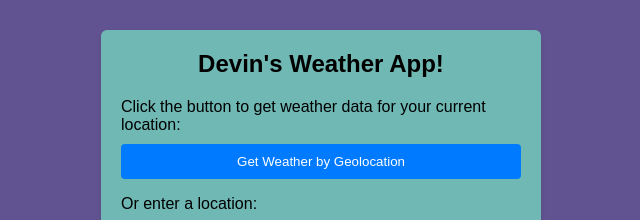
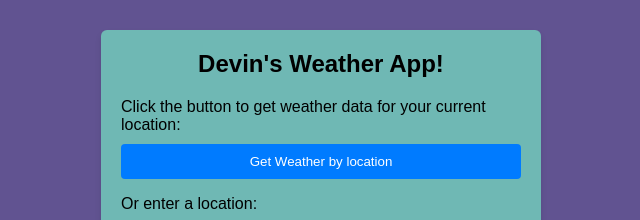
Before and after one commit to MajorBreach/Simple-Weather-App, a plain HTML site: page index.html in a window 1280 px wide. Shown: the top 220 px of the page, 319-959 px from the left. Drawn offline with Linux system fonts and the light colour scheme.

Commit message:
modified:   index.html

```diff
--- a/index.html
+++ b/index.html
@@ -13,7 +13,7 @@
     <div class="weather-container">
         <h2>Devin's Weather App!</h2>
         <p>Click the button to get weather data for your current location:</p>
-        <button onclick="getWeatherByGeolocation()">Get Weather by Geolocation</button>
+        <button onclick="getWeatherByGeolocation()">Get Weather by location</button>
         <p>Or enter a location:</p>
         <input type="text" id="locationInput" placeholder="Enter location">
         <button onclick="getWeatherByManualLocation()">Get Weather by Manual Location</button>
```
